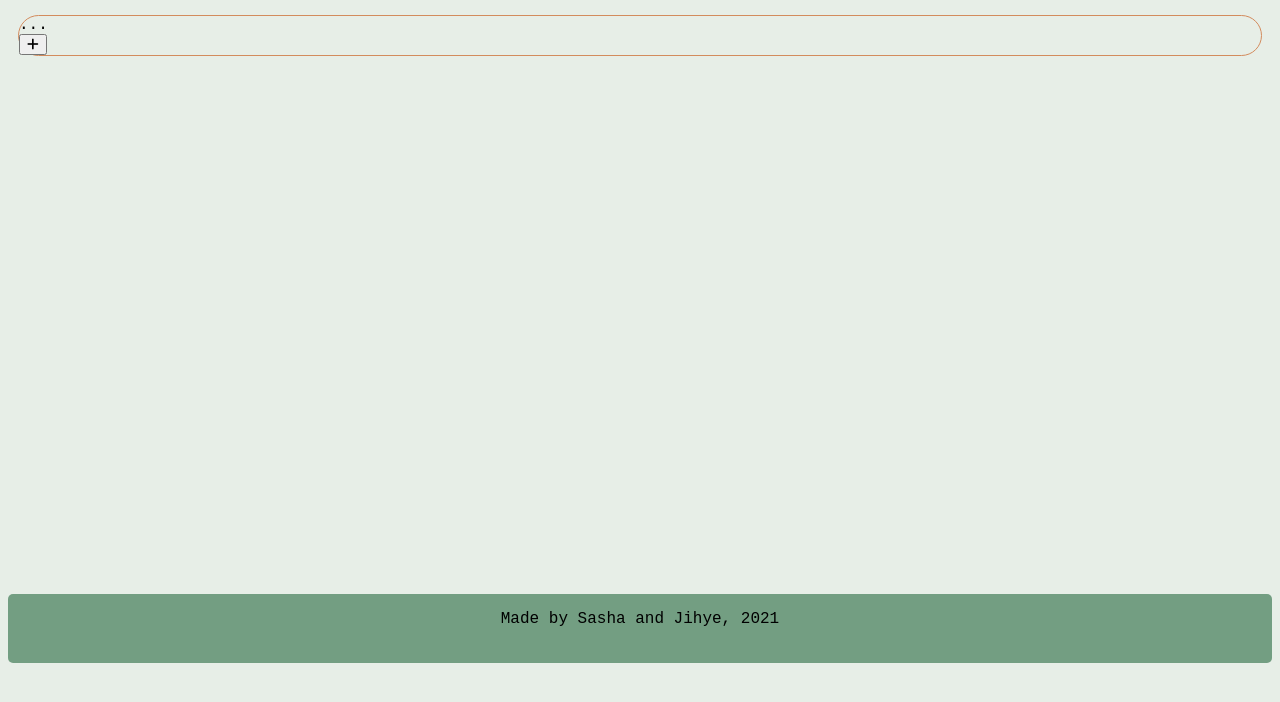
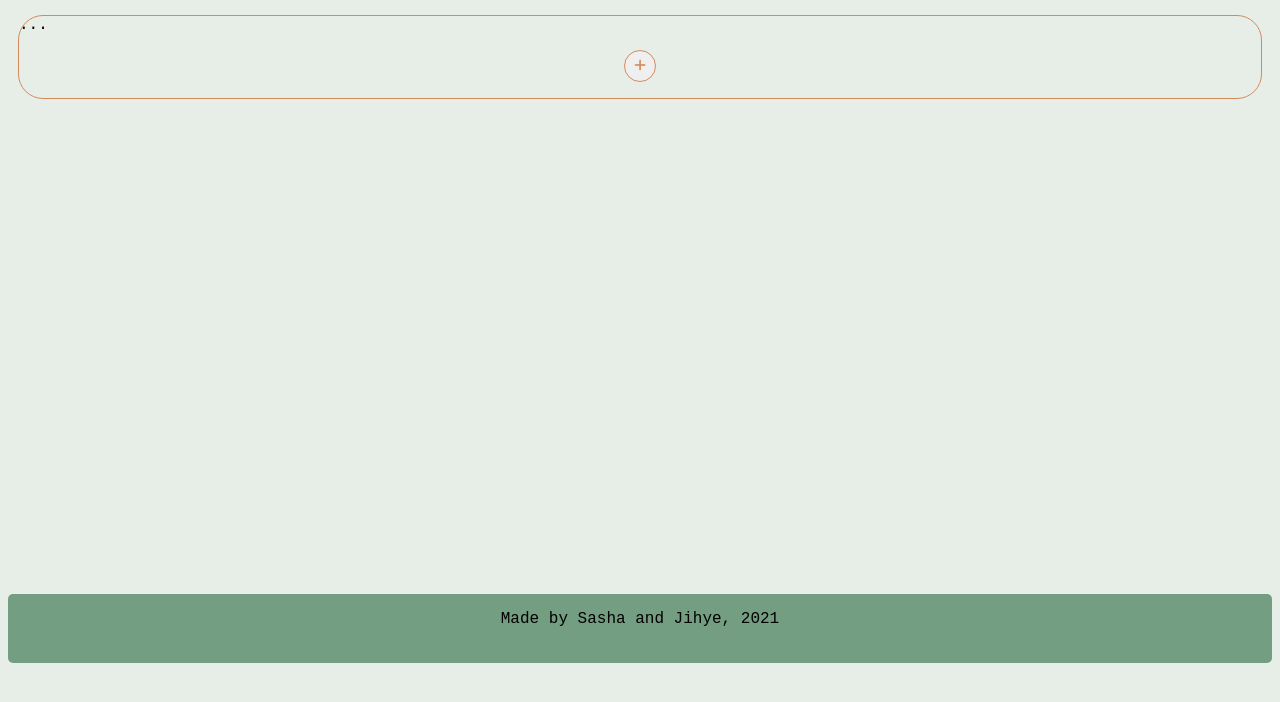
Before and after one commit to fac22/Sasha-Jihye-to-do-list, a website: page index.html in a window 1280 px wide. Shown: the part 132-834 px from the top of the page. Drawn offline with Linux system fonts and the light colour scheme.

Commit message:
style button

```diff
--- a/style.css
+++ b/style.css
@@ -30,10 +30,27 @@ main {
   align-items: center;
 }
 
+button {
+  border-style: none;
+}
+
 .main__section {
   margin: 10px;
   border: 1px solid var(--orange-color);
   border-radius: 25px;
+}
+
+.main__bottom {
+  text-align: center;
+}
+
+.button__add {
+  margin: 1rem;
+  min-height: 2rem;
+  min-width: 2rem;
+  color: var(--orange-color);
+  border: 1px solid var(--orange-color);
+  border-radius: 50%;
 }
 
 footer {
```
